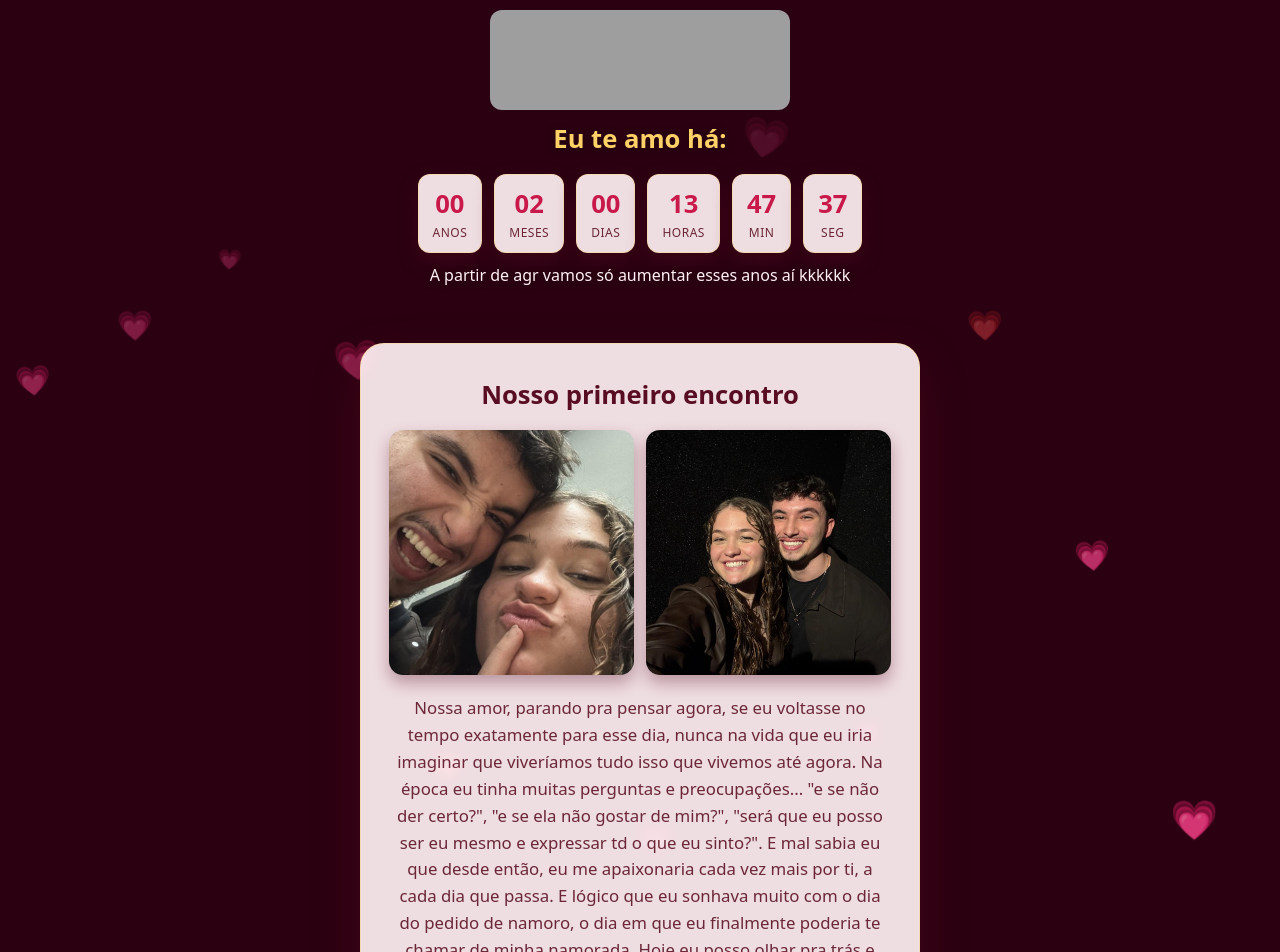
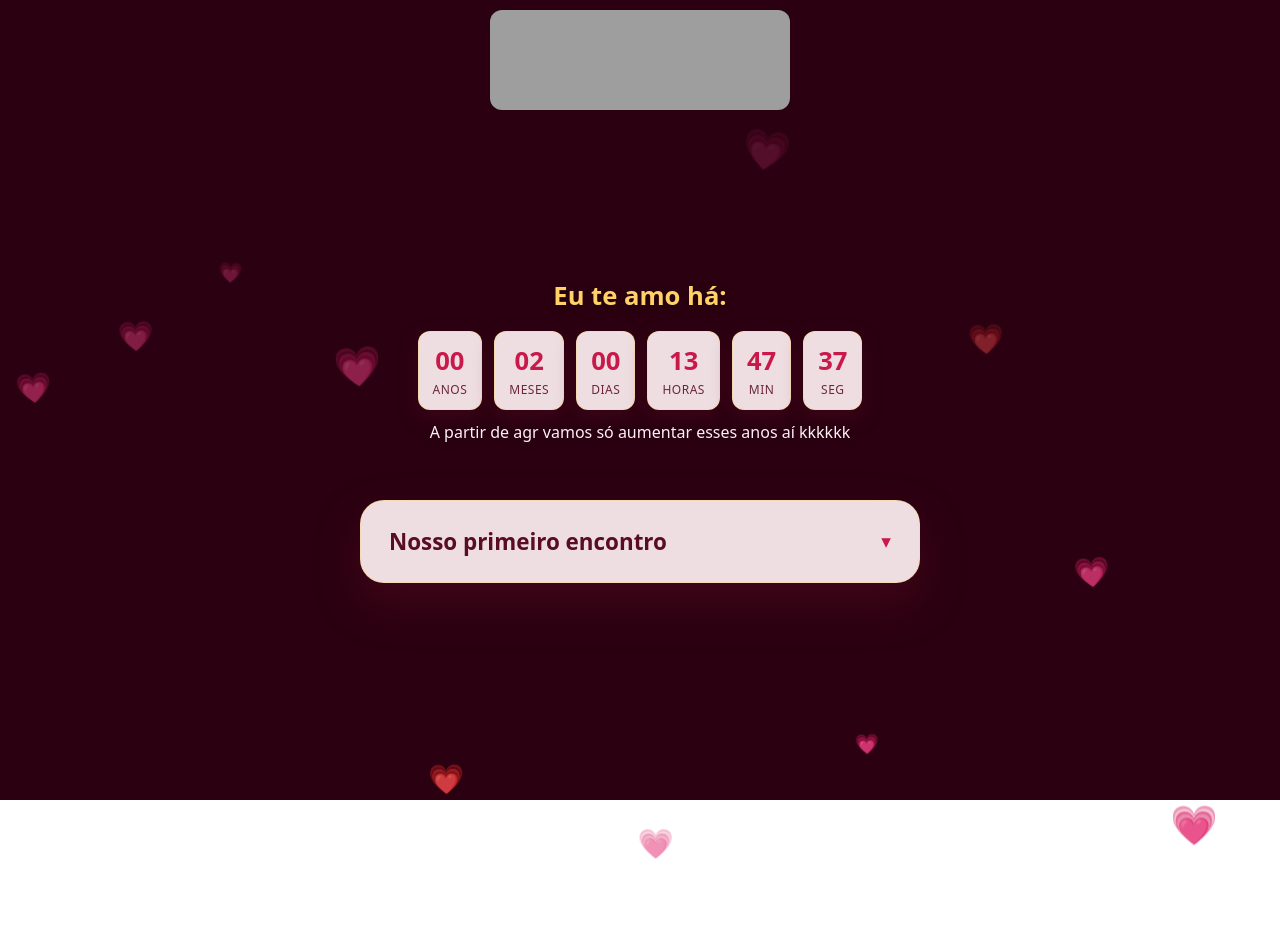
Before and after one commit to VictorS357/Site-para-namorada, a React (Vite) app: page /sim in a window 1280 px wide. Shown: the top 952 px of the page. After the commit the page ends 800 px from the top, so only its background shows below. Built offline with nearby package versions, Linux system fonts and the light colour scheme; grey boxes are pictures that could not be loaded.

Commit message:
create cards for each section fo the website

```diff
--- a/index.html
+++ b/index.html
@@ -4,7 +4,7 @@
     <meta charset="UTF-8" />
     <link rel="icon" type="image/svg+xml" href="/favicon.svg" />
     <meta name="viewport" content="width=device-width, initial-scale=1.0" />
-    <title>Quer namorar comigo?</title>
+    <title>Meu Amor</title>
   </head>
   <body>
     <div id="root"></div>
--- a/src/pages/Components/Amando.css
+++ b/src/pages/Components/Amando.css
@@ -4,14 +4,14 @@
   text-align: center;
 }
 
-.sucesso .titulo {
+.cronometro-container .titulo {
   font-size: 1.6rem;
   margin: 0 0 16px;
   color: var(--dourado);
   text-shadow: 0 2px 10px rgba(0, 0, 0, 0.35);
 }
 
-.sucesso p {
+.cronometro-container .frase {
   margin-top: 10px;
   font-weight: 500;
   color: var(--creme);
--- a/src/pages/Components/Amando.jsx
+++ b/src/pages/Components/Amando.jsx
@@ -7,7 +7,7 @@ export function Amando() {
       <div className="cronometro-container">
         <h2 className="titulo">Eu te amo há:</h2>
         <Cronometro />
-        <p>A partir de agr vamos só aumentar esses anos aí kkkkkk</p>
+        <p className="frase">A partir de agr vamos só aumentar esses anos aí kkkkkk</p>
       </div>
     </section>
   );
--- /dev/null
+++ b/src/pages/Components/CardExpansivel.css
@@ -0,0 +1,63 @@
+.card-expansivel {
+  position: relative;
+  z-index: 1;
+  width: 100%;
+  max-width: 560px;
+  margin: 0 auto;
+  background: rgba(255, 240, 243, 0.92);
+  backdrop-filter: blur(6px);
+  border: 1px solid rgba(255, 209, 102, 0.35);
+  border-radius: 24px;
+  box-shadow: 0 20px 45px rgba(89, 13, 34, 0.45);
+}
+
+.card-expansivel .card-cabecalho {
+  width: 100%;
+  display: flex;
+  align-items: center;
+  justify-content: space-between;
+  gap: 16px;
+  background: none;
+  border: none;
+  cursor: pointer;
+  padding: 24px 28px;
+  text-align: left;
+  font: inherit;
+}
+
+.card-expansivel .card-cabecalho .titulo {
+  margin: 0;
+  color: var(--vinho);
+  font-size: 1.4rem;
+}
+
+.card-expansivel .seta {
+  flex-shrink: 0;
+  color: var(--carmim);
+  font-size: 1.2rem;
+  transition: transform 0.3s ease;
+}
+
+.card-expansivel.aberto .seta {
+  transform: rotate(180deg);
+}
+
+.card-expansivel .card-conteudo {
+  overflow: hidden;
+  transition: height 0.35s ease;
+}
+
+.card-expansivel .card-conteudo-interno {
+  padding: 0 28px 28px;
+  text-align: center;
+}
+
+@media (max-width: 480px) {
+  .card-expansivel .card-cabecalho {
+    padding: 20px;
+  }
+
+  .card-expansivel .card-conteudo-interno {
+    padding: 0 20px 20px;
+  }
+}
--- /dev/null
+++ b/src/pages/Components/CardExpansivel.jsx
@@ -0,0 +1,35 @@
+import { useLayoutEffect, useRef, useState } from 'react';
+import './CardExpansivel.css';
+
+export function CardExpansivel({ titulo, children, abertoInicial = false }) {
+  const [aberto, setAberto] = useState(abertoInicial);
+  const [altura, setAltura] = useState(0);
+  const conteudoRef = useRef(null);
+
+  useLayoutEffect(() => {
+    if (aberto) {
+      setAltura(conteudoRef.current.scrollHeight);
+    }
+  }, [aberto, children]);
+
+  return (
+    <div className={`card-expansivel${aberto ? ' aberto' : ''}`}>
+      <button
+        type="button"
+        className="card-cabecalho"
+        onClick={() => setAberto((valor) => !valor)}
+        aria-expanded={aberto}
+      >
+        <h2 className="titulo">{titulo}</h2>
+        <span className="seta" aria-hidden="true">
+          ▾
+        </span>
+      </button>
+      <div className="card-conteudo" style={{ height: aberto ? altura : 0 }}>
+        <div className="card-conteudo-interno" ref={conteudoRef}>
+          {children}
+        </div>
+      </div>
+    </div>
+  );
+}
--- a/src/pages/Components/PrimeiroEncontro.css
+++ b/src/pages/Components/PrimeiroEncontro.css
@@ -1,42 +1,11 @@
-.sucesso .primeiro-encontro {
-  position: relative;
-  z-index: 1;
-  width: 100%;
-}
-
-.sucesso .encontro-container {
-  max-width: 560px;
-  margin: 0 auto;
-  background: rgba(255, 240, 243, 0.92);
-  backdrop-filter: blur(6px);
-  border: 1px solid rgba(255, 209, 102, 0.35);
-  border-radius: 24px;
-  padding: 32px 28px;
-  text-align: center;
-  box-shadow: 0 20px 45px rgba(89, 13, 34, 0.45);
-}
-
-.sucesso .encontro-container .titulo {
-  color: var(--vinho);
-  text-shadow: none;
-}
-
-.sucesso .encontro-container .texto {
-  color: var(--texto-vinho);
-  font-size: 1.05rem;
-  line-height: 1.6;
-  margin: 20px 0 24px;
-  white-space: pre-line;
-  text-shadow: none;
-}
-
-.sucesso .galeria {
+.galeria {
   display: grid;
   grid-template-columns: repeat(auto-fit, minmax(140px, 1fr));
   gap: 12px;
+  margin-bottom: 20px;
 }
 
-.sucesso .galeria .foto {
+.galeria .foto {
   width: 100%;
   aspect-ratio: 1 / 1;
   object-fit: cover;
@@ -44,8 +13,11 @@
   box-shadow: 0 8px 16px rgba(89, 13, 34, 0.35);
 }
 
-@media (max-width: 480px) {
-  .sucesso .encontro-container {
-    padding: 24px 20px;
-  }
+.texto {
+  color: var(--texto-vinho);
+  font-size: 1.05rem;
+  line-height: 1.6;
+  margin: 0;
+  white-space: pre-line;
+  font-weight: 500;
 }
--- a/src/pages/Components/PrimeiroEncontro.jsx
+++ b/src/pages/Components/PrimeiroEncontro.jsx
@@ -1,18 +1,16 @@
 import foto1 from '../../assets/primeiro-encontro1.jpeg';
 import foto2 from '../../assets/primeiro-encontro2.jpeg';
+import { CardExpansivel } from './CardExpansivel';
 import './PrimeiroEncontro.css';
 
 export function PrimeiroEncontro() {
   return (
-    <section className="primeiro-encontro">
-      <div className="encontro-container">
-        <h2 className="titulo">Nosso primeiro encontro</h2>
-        <div className="galeria">
-          <img className="foto" src={foto1} alt="Nosso primeiro encontro" />
-          <img className="foto" src={foto2} alt="Nosso primeiro encontro" />
-        </div>
-        <p className="texto">Nossa amor, parando pra pensar agora, se eu voltasse no tempo exatamente para esse dia, nunca na vida que eu iria imaginar que viveríamos tudo isso que vivemos até agora. Na época eu tinha muitas perguntas e preocupações... "e se não der certo?", "e se ela não gostar de mim?", "será que eu posso ser eu mesmo e expressar td o que eu sinto?". E mal sabia eu que desde então, eu me apaixonaria cada vez mais por ti, a cada dia que passa. E lógico que eu sonhava muito com o dia do pedido de namoro, o dia em que eu finalmente poderia te chamar de <span>minha namorada</span>. Hoje eu posso olhar pra trás e dizer que eu viveria tudo novamente, exatamente da forma que tudo aconteceu. </p>
+    <CardExpansivel titulo="Nosso primeiro encontro">
+      <div className="galeria">
+        <img className="foto" src={foto1} alt="Nosso primeiro encontro" />
+        <img className="foto" src={foto2} alt="Nosso primeiro encontro" />
       </div>
-    </section>
+      <p className="texto">Nossa amor, parando pra pensar agora, se eu voltasse no tempo exatamente para esse dia, nunca na vida que eu iria imaginar que viveríamos tudo isso que vivemos até agora. Na época eu tinha muitas perguntas e preocupações... "e se não der certo?", "e se ela não gostar de mim?", "será que eu posso ser eu mesmo e expressar td o que eu sinto?". E mal sabia eu que desde então, eu me apaixonaria cada vez mais por ti, a cada dia que passa. E lógico que eu sonhava muito com o dia do pedido de namoro, o dia em que eu finalmente poderia te chamar de <span>minha namorada</span>. Hoje eu posso olhar pra trás e dizer que eu viveria tudo novamente, exatamente da forma que tudo aconteceu. </p>
+    </CardExpansivel>
   );
 }
```
